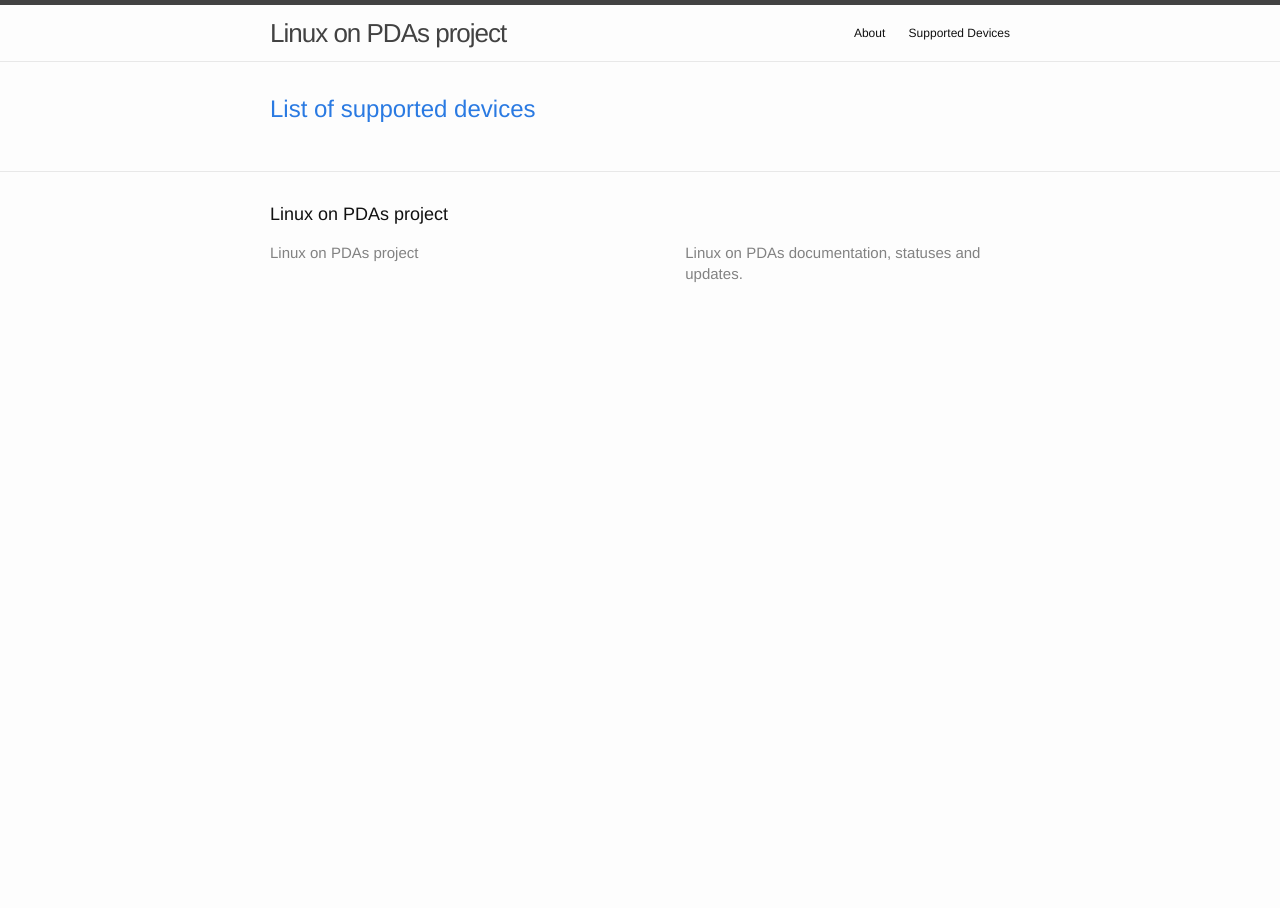
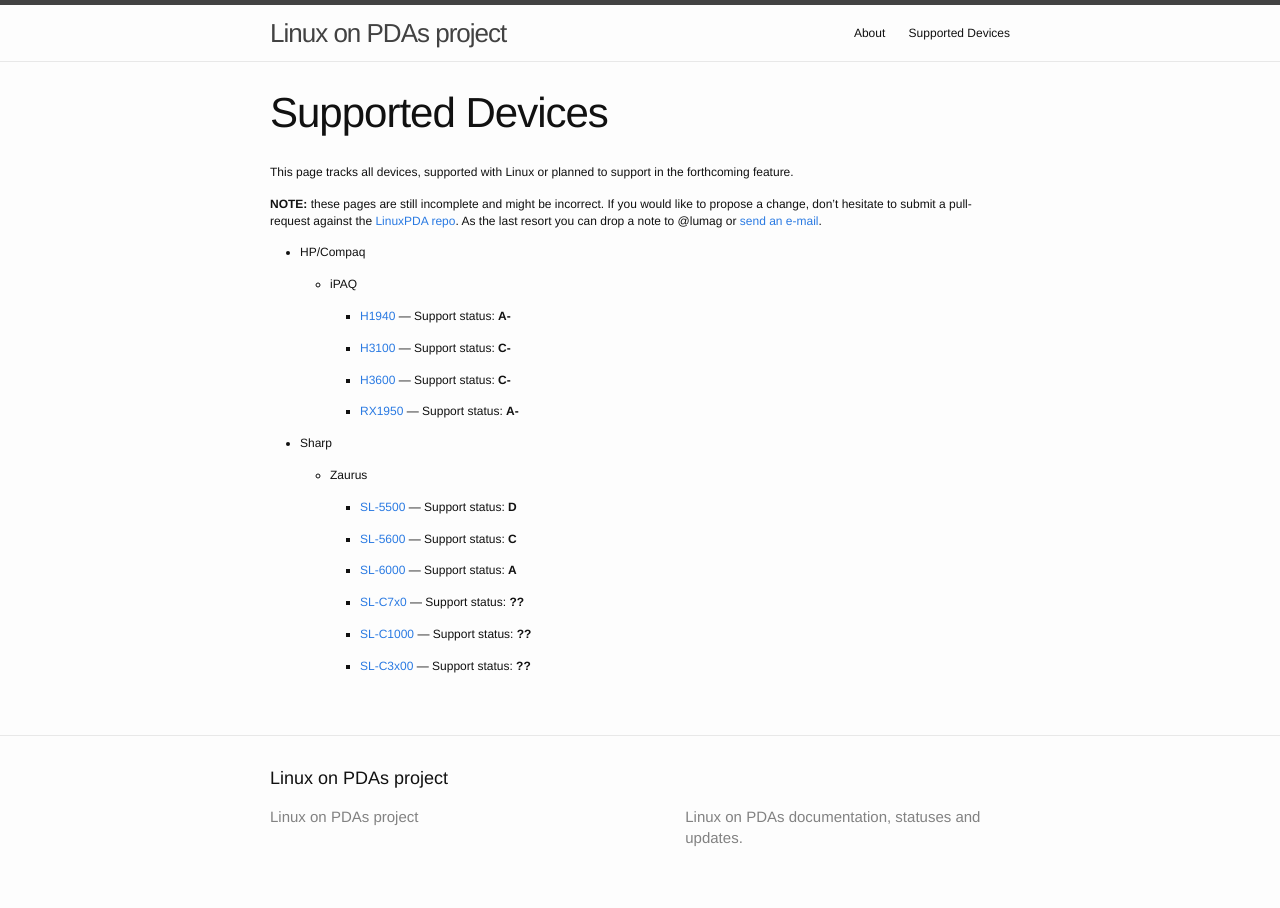
Before and after one commit to LinuxPDA/linuxpda.github.io, a Jekyll site: the page built from index.md, in a window 1280 px wide. Built offline with Jekyll 4.4.1, drawn with Linux system fonts in a browser that asks for light colours.

Commit message:
Move supported devices list to the main page
Signed-off-by: Dmitry Eremin-Solenikov <dbaryshkov@gmail.com>

```diff
--- a/index.html
+++ /dev/null
@@ -1,27 +0,0 @@
----
-layout: default
----
-
-<div class="home">
-
-	<h2><a class="post-link" href="{{ site.baseurl }}/devices">List of supported devices</a></h2>
-
-	{%comment%}
-  <h1 class="page-heading">Posts</h1>
-
-  <ul class="post-list">
-    {% for post in site.posts %}
-      <li>
-        <span class="post-meta">{{ post.date | date: "%b %-d, %Y" }}</span>
-
-        <h2>
-          <a class="post-link" href="{{ post.url | prepend: site.baseurl }}">{{ post.title }}</a>
-        </h2>
-      </li>
-    {% endfor %}
-  </ul>
-
-  <p class="rss-subscribe">subscribe <a href="{{ "/feed.xml" | prepend: site.baseurl }}">via RSS</a></p>
-  {%endcomment%}
-
-</div>
--- a/devices.md
+++ b/index.md
@@ -1,10 +1,12 @@
 ---
 layout: page
 title: Supported Devices
-permalink: /devices/
+redirect_from: /devices/
 ---
 
 This page tracks all devices, supported with Linux or planned to support in the forthcoming feature.
+
+**NOTE:** these pages are still incomplete and might be incorrect. If you would like to propose a change, don't hesitate to  submit a pull-request against the [LinuxPDA repo](http://github.com/LinuxPDA/linuxpda.github.io/). As the last resort you can drop a note to @lumag or [send an e-mail](mailto:dbaryshkov@gmail.com).
 
 {% assign v = '_' %}
 {% assign f = '' %}
```
